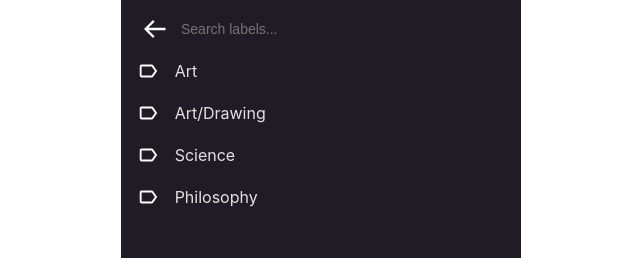
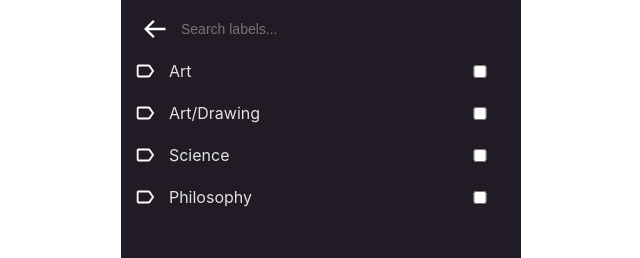
Before and after one commit to kiwipxl/keep-lite, a React (Create React App) app in the folder client/: page / in a window 1280 px wide. Shown: the top 258 px of the page, without its empty margins (319-959 px from the left). Built offline with nearby package versions, Linux system fonts and the light colour scheme; what draft-js-linkify-plugin would draw is missing.

Commit message:
add check box input

```diff
--- a/client/src/components/input/Button.js
+++ b/client/src/components/input/Button.js
@@ -3,10 +3,12 @@ import styled from "styled-components";
 import chroma from "chroma-js";
 import { usePreventMouseDown } from "./util";
 
-const Button = (props) => {
+const Button = React.forwardRef((props, ref) => {
   const { className, children, variant, disabled, preventMouseDown } = props;
 
-  const ref = React.createRef();
+  if (!ref) {
+    ref = React.createRef();
+  }
   usePreventMouseDown(ref, preventMouseDown);
 
   let StyledButton;
@@ -29,7 +31,7 @@ const Button = (props) => {
       {children}
     </StyledButton>
   );
-};
+});
 
 const BaseButton = styled.button`
   background-color: transparent;
--- /dev/null
+++ b/client/src/components/input/Checkbox.js
@@ -0,0 +1,28 @@
+import React from "react";
+import styled from "styled-components";
+
+const Checkbox = React.forwardRef((props, ref) => {
+  const { className, children, checked, disabled, onClick } = props;
+
+  if (!ref) {
+    ref = React.createRef();
+  }
+
+  console.log(checked);
+
+  return (
+    <input
+      type="checkbox"
+      ref={ref}
+      className={className}
+      disabled={disabled}
+      checked={checked}
+      onClick={onClick}
+      onChange={() => false}
+    >
+      {children}
+    </input>
+  );
+});
+
+export default Checkbox;
--- a/client/src/components/input/Input.js
+++ b/client/src/components/input/Input.js
@@ -1,8 +1,9 @@
+import React from "react";
 import styled from "styled-components";
 
-const Input = (props) => {
-  return <input {...props}></input>;
-};
+const Input = React.forwardRef((props, ref) => {
+  return <input ref={ref} {...props}></input>;
+});
 
 export default styled(Input)`
   background-color: transparent;
--- a/client/src/components/nav/MainSidebar.js
+++ b/client/src/components/nav/MainSidebar.js
@@ -29,7 +29,7 @@ const MainSidebar = ({ className, hidden, onOpen, onClose }) => {
         </LabelHeaderRow>
 
         {Object.keys(labels).map((lid) => (
-          <ListRow clickable>
+          <ListRow key={lid} clickable>
             <LabelRowContent>
               <Icon Component={MdLabelOutline} size={30}></Icon>
               <Label>{labels[lid].name}</Label>
--- a/client/src/screens/AddLabelsScreen.js
+++ b/client/src/screens/AddLabelsScreen.js
@@ -8,6 +8,7 @@ import Header from "../components/Header";
 import Icon from "../components/Icon";
 import Button from "../components/input/Button";
 import Input from "../components/input/Input";
+import Checkbox from "../components/input/Checkbox";
 import List from "../components/nav/List";
 import ListRow from "../components/nav/ListRow";
 
@@ -15,7 +16,12 @@ const AddLabelsScreen = ({ className }) => {
   const routerHistory = useHistory();
   const dispatch = useDispatch();
   const [labels, setLabels] = React.useState(
-    useSelector((state) => state.labels)
+    useSelector((state) =>
+      Object.keys(state.labels).map((lid) => ({
+        checked: false,
+        ...state.labels[lid],
+      }))
+    )
   );
 
   function onClickBack() {
@@ -36,14 +42,27 @@ const AddLabelsScreen = ({ className }) => {
       </Header>
 
       <List>
-        {Object.keys(labels).map((lid) => (
-          <ListRow clickable>
-            <LabelRowContent>
-              <LabelIcon Component={MdLabelOutline} size={22}></LabelIcon>
-              <Label>{labels[lid].name}</Label>
-            </LabelRowContent>
-          </ListRow>
-        ))}
+        {Object.keys(labels).map((lid) => {
+          const label = labels[lid];
+
+          return (
+            <ListRow key={lid} clickable>
+              <LabelRowContent>
+                <LabelIcon Component={MdLabelOutline} size={22}></LabelIcon>
+
+                <Label>{label.name}</Label>
+
+                <StyledCheckbox
+                  checked={label.checked}
+                  onClick={() => {
+                    label.checked = label.checked ? false : true;
+                    setLabels({ ...labels, [lid]: label });
+                  }}
+                ></StyledCheckbox>
+              </LabelRowContent>
+            </ListRow>
+          );
+        })}
       </List>
     </div>
   );
@@ -83,4 +102,8 @@ const Label = styled.span`
   opacity: ${(props) => props.theme.highEmphasisOpacity};
 `;
 
+const StyledCheckbox = styled(Checkbox)`
+  flex: 0.2;
+`;
+
 export default styled(AddLabelsScreen)``;
```
Also changed, not shown: 1 other file (tests, documents, lock files or other folders).
